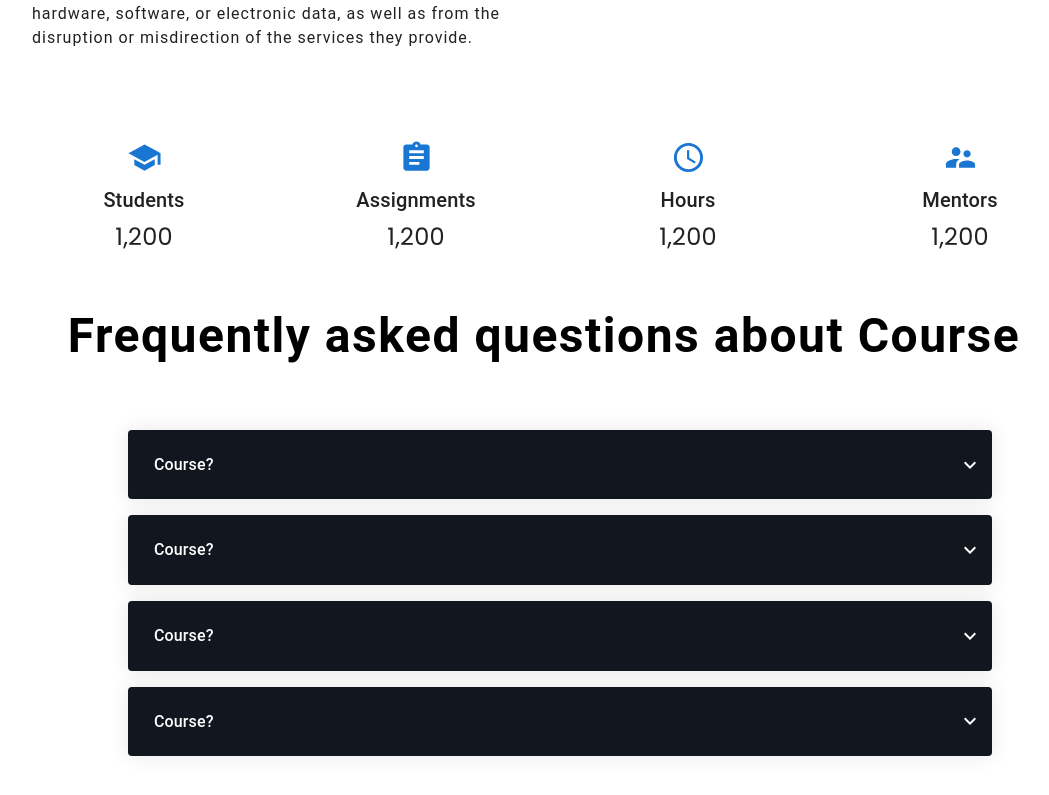
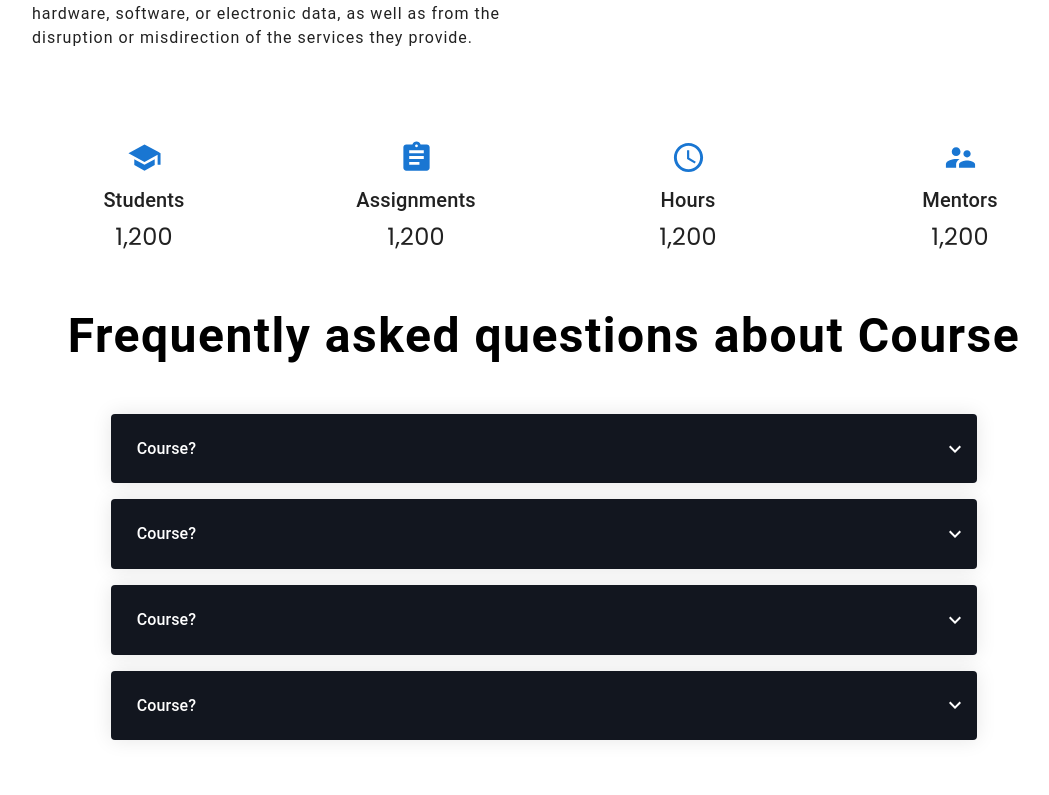
Before and after one commit to Khalilov07/India-America-School, a React (Create React App) app: page /course/1 in a window 1280 px wide. Shown: the part 289-1084 px from the top of the page, without its empty margins (96-1145 px from the left). Built offline with nearby package versions, Linux system fonts and the light colour scheme.

Commit message:
fixed accordion

```diff
--- a/src/pages/HomePage/Sections/FAQ.jsx
+++ b/src/pages/HomePage/Sections/FAQ.jsx
@@ -54,11 +54,12 @@ const FAQ = () => {
           }}>
           Frequently asked questions
         </Typography>
-        <Grid container spacing={3} sx={{ margin: "auto" }}>
+        <Grid container spacing={0} sx={{ margin: "auto", }}>
           {faqData.map((item, index) => (
             <Grid key={index} item xs={12} md={6}>
               <Accordion
                 sx={{
+                  margin: 1,
                   boxShadow: '0 0 20px rgba(0, 0, 0, 0.1)',
                   borderRadius: '10px',
                   transition: 'box-shadow 0.3s ease',
--- a/src/pages/SingleCoursePage/Sections/FAQ.jsx
+++ b/src/pages/SingleCoursePage/Sections/FAQ.jsx
@@ -47,11 +47,12 @@ const FAQ = () => {
                     Frequently asked questions about Course
                 </Typography>
 
-                <Grid justifyContent={"center"} container spacing={2} sx={{ margin: "auto" }}>
+                <Grid justifyContent={"center"} container spacing={0} sx={{ margin: "auto" }}>
                     {faqData.map((item, index) => (
-                        <Grid key={index} item xs={12} md={10}>
+                        <Grid justifyContent={"center"} key={index} item xs={12} md={10}>
                             <Accordion
                                 sx={{
+                                    marginBottom: 2,
                                     boxShadow: '0 0 20px rgba(0, 0, 0, 0.1)',
                                     // borderRadius: '10px',
                                     transition: 'box-shadow 0.3s ease',
@@ -85,13 +86,13 @@ const FAQ = () => {
                                 <AccordionDetails
                                     sx={{
                                         // backgroundColor: '#FFF',
-                                        color:"#FFF",
+                                        color: "#FFF",
                                         borderRadius: '2px',
                                         padding: '10px',
                                         margin: 2
                                     }}
                                 >
-                                    <Typography sx={{ fontWeight: "700" ,fontSize: "0.9rem" }}>{item.answer}</Typography>
+                                    <Typography sx={{ fontWeight: "700", fontSize: "0.9rem" }}>{item.answer}</Typography>
                                 </AccordionDetails>
                             </Accordion>
                         </Grid>
```
